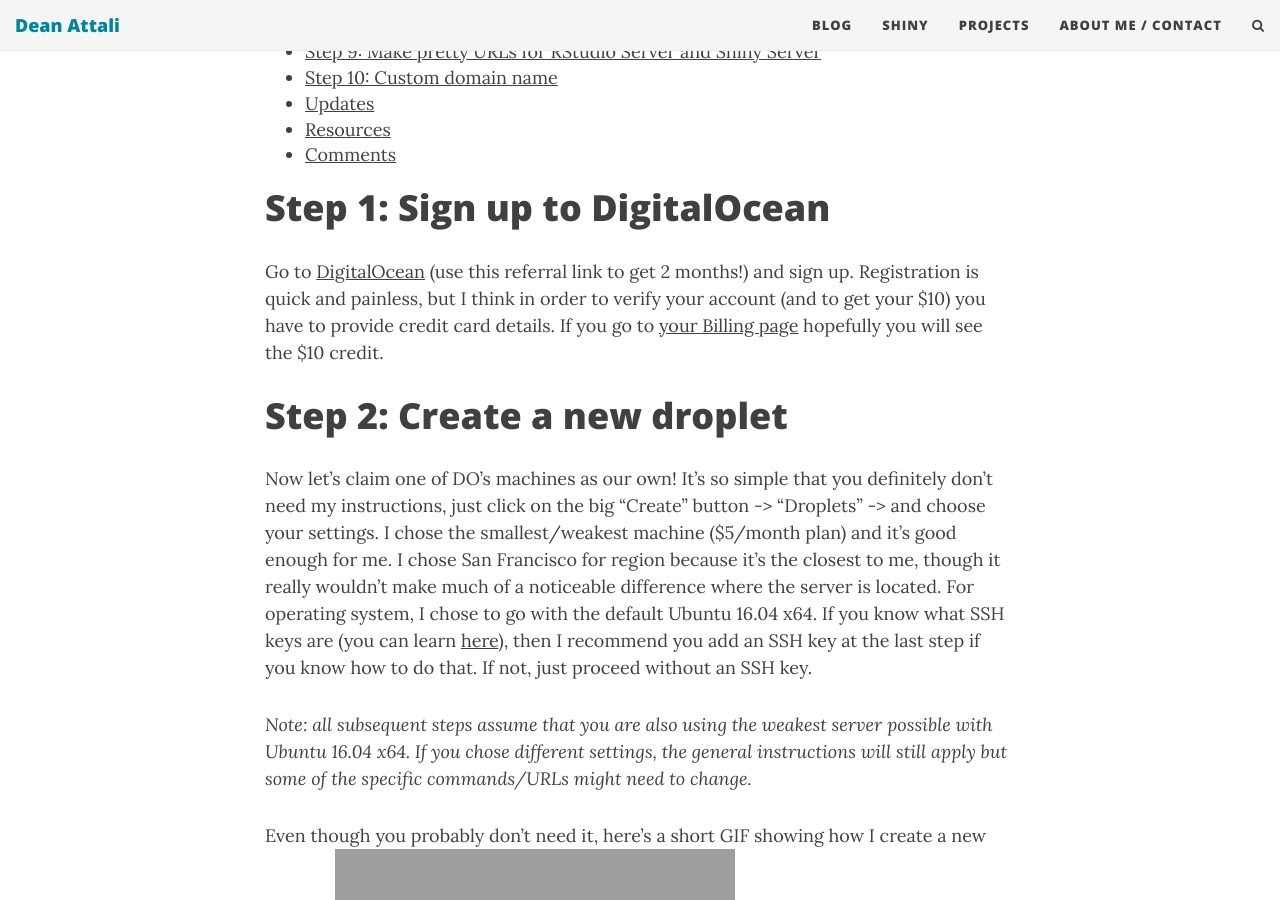
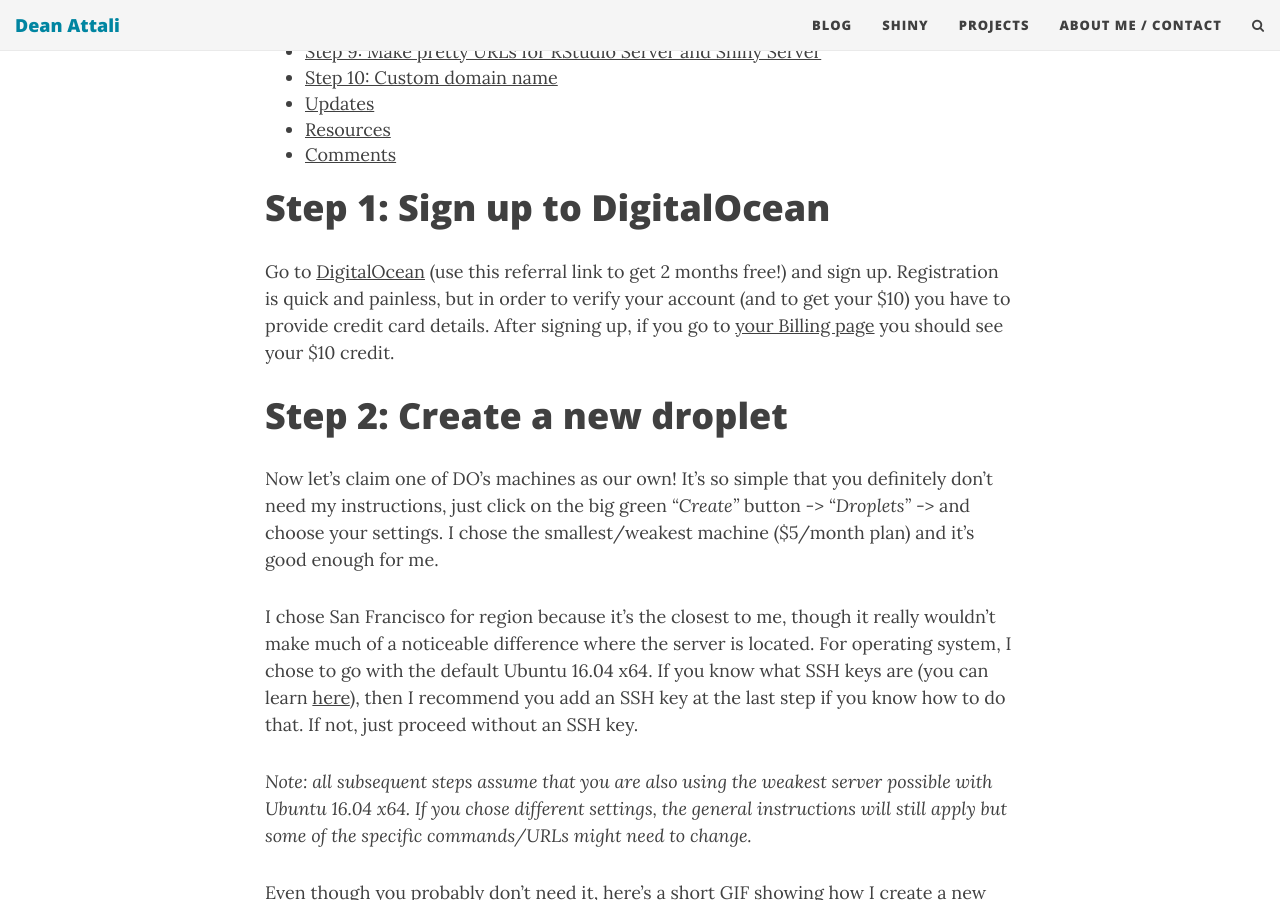
Before and after one commit to daattali/daattali.github.io, a Jekyll site: the page built from _posts/2015-05-09-setup-rstudio-shiny-server-digital-ocean.md, in a window 1280 px wide and 900 px high, scrolled down 1464 px. Built offline with Jekyll 4.4.1, drawn with Linux system fonts in a browser that asks for light colours; nearby versions of some CDN libraries; comment, search, counter and statistics services are not loaded; some of the changed text lies outside the part shown.

Commit message:
Update 2015-05-09-setup-rstudio-shiny-server-digital-ocean.md

```diff
--- a/_posts/2015-05-09-setup-rstudio-shiny-server-digital-ocean.md
+++ b/_posts/2015-05-09-setup-rstudio-shiny-server-digital-ocean.md
@@ -43,11 +43,13 @@
 
 # Step 1: Sign up to DigitalOcean {#sign-up}
 
-Go to [DigitalOcean](https://m.do.co/c/358494f80b99) (use this referral link to get 2 months!) and sign up. Registration is quick and painless, but I think in order to verify your account (and to get your $10) you have to provide credit card details.  If you go to [your Billing page](https://cloud.digitalocean.com/settings/billing) hopefully you will see the $10 credit.
+Go to [DigitalOcean](https://m.do.co/c/358494f80b99) (use this referral link to get 2 months free!) and sign up. Registration is quick and painless, but in order to verify your account (and to get your $10) you have to provide credit card details.  After signing up, if you go to [your Billing page](https://cloud.digitalocean.com/settings/billing) you should see your $10 credit.
 
 # Step 2: Create a new droplet {#create-droplet}
 
-Now let's claim one of DO's machines as our own! It's so simple that you definitely don't need my instructions, just click on the big "Create" button -> "Droplets" -> and choose your settings. I chose the smallest/weakest machine ($5/month plan) and it's good enough for me. I chose San Francisco for region because it's the closest to me, though it really wouldn't make much of a noticeable difference where the server is located. For operating system, I chose to go with the default Ubuntu 16.04 x64. If you know what SSH keys are (you can learn [here](https://www.digitalocean.com/community/tutorials/how-to-use-ssh-keys-with-putty-on-digitalocean-droplets-windows-users)), then I recommend you add an SSH key at the last step if you know how to do that. If not, just proceed without an SSH key.
+Now let's claim one of DO's machines as our own! It's so simple that you definitely don't need my instructions, just click on the big green *"Create"* button -> *"Droplets"* -> and choose your settings. I chose the smallest/weakest machine ($5/month plan) and it's good enough for me.
+
+I chose San Francisco for region because it's the closest to me, though it really wouldn't make much of a noticeable difference where the server is located. For operating system, I chose to go with the default Ubuntu 16.04 x64. If you know what SSH keys are (you can learn [here](https://www.digitalocean.com/community/tutorials/how-to-use-ssh-keys-with-putty-on-digitalocean-droplets-windows-users)), then I recommend you add an SSH key at the last step if you know how to do that. If not, just proceed without an SSH key.
 
 *Note: all subsequent steps assume that you are also using the weakest server possible with Ubuntu 16.04 x64. If you chose different settings, the general instructions will still apply but some of the specific commands/URLs might need to change.*
 
```
Also changed, not shown: other parts of _posts/2015-05-09-setup-rstudio-shiny-server-digital-ocean.md (+1 -1 lines).
